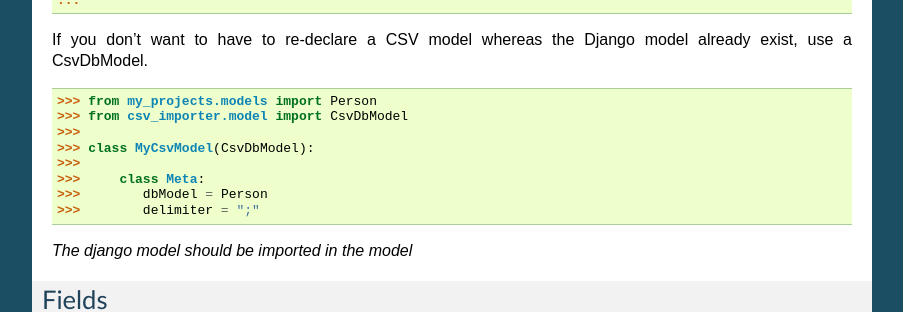
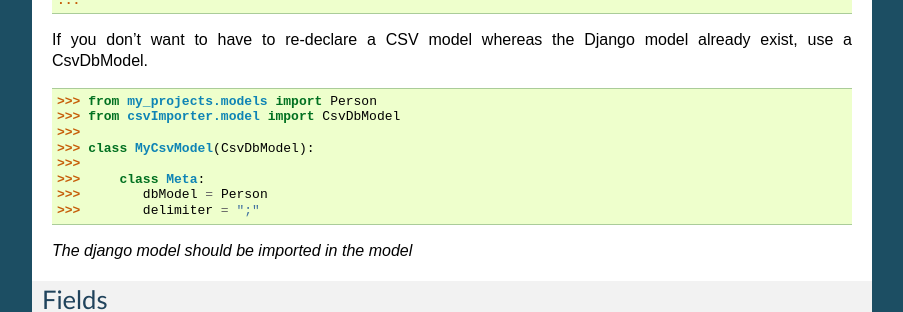
Before and after one commit to anthony-tresontani/django-adaptors, a Sphinx documentation site: the page built from docs/index.rst, in a window 1280 px wide and 900 px high, scrolled down 1220 px. Shown: the part 151-463 px from the top of the window, without its empty margins (198-1101 px from the left). Built offline with Sphinx 7.4.7, drawn with Linux system fonts in a browser that asks for light colours.

Commit message:
Fix the documentation issue

```diff
--- a/docs/index.rst
+++ b/docs/index.rst
@@ -86,7 +86,7 @@ If field names of your Csv model does not match the field names of your django m
 If you don't want to have to re-declare a CSV model whereas the Django model already exist, use a CsvDbModel.
 
 >>> from my_projects.models import Person
->>> from csv_importer.model import CsvDbModel
+>>> from csvImporter.model import CsvDbModel
 >>>
 >>> class MyCsvModel(CsvDbModel):
 >>>
```
